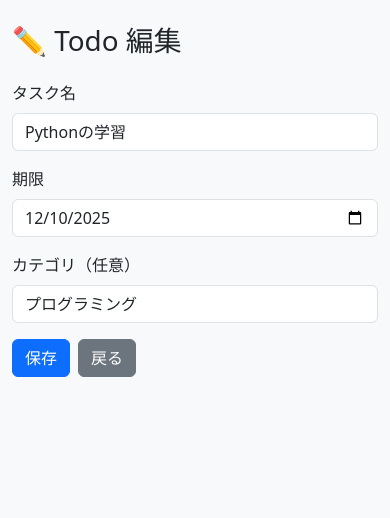
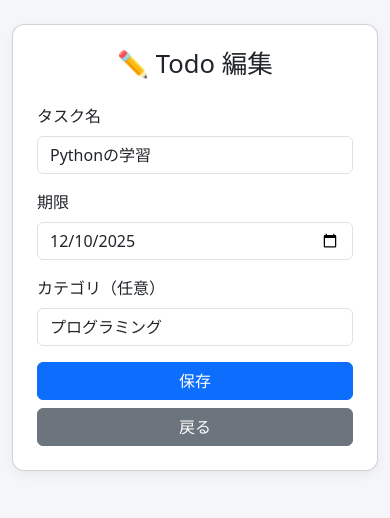
Before and after one commit to potyazushi/todo_app, a FastAPI app: page /edit/1 in a window 390 px wide. Shown: the top 518 px of the page. Run offline with FastAPI, Linux system fonts and the light colour scheme; data comes from the database, SQL or seed files in the repository.

Commit message:
Update edit.html

```diff
--- a/templates/edit.html
+++ b/templates/edit.html
@@ -1,35 +1,73 @@
 <!DOCTYPE html>
-<html>
+<html lang="ja">
 <head>
+    <meta charset="UTF-8">
     <title>Todo 編集</title>
-    <link rel="stylesheet" href="https://cdn.jsdelivr.net/npm/bootstrap@5.3.0/dist/css/bootstrap.min.css">
+    <meta name="viewport" content="width=device-width, initial-scale=1">
+
+    <link rel="stylesheet"
+          href="https://cdn.jsdelivr.net/npm/bootstrap@5.3.0/dist/css/bootstrap.min.css">
+
+    <style>
+        body {
+            background: #f5f6fa;
+        }
+
+        .card-custom {
+            border-radius: 12px;
+            box-shadow: 0 4px 12px rgba(0,0,0,0.05);
+        }
+
+        @media (max-width: 576px) {
+            h1 {
+                font-size: 1.6rem;
+                text-align: center;
+            }
+            .btn {
+                width: 100%;
+            }
+            .btn-group-sm {
+                width: 100%;
+            }
+        }
+    </style>
+
 </head>
-<body class="bg-light">
+<body>
 
 <div class="container py-4">
-    <h1 class="mb-4">✏️ Todo 編集</h1>
+
+    <div class="card card-custom p-4 mb-4">
+        <h1 class="mb-4 text-center">✏️ Todo 編集</h1>
 
         <form method="post" action="/edit/{{ todo.id }}">
+
             <div class="mb-3">
                 <label class="form-label">タスク名</label>
-            <input type="text" name="title" class="form-control" value="{{ todo.title }}" required>
+                <input type="text" name="title" class="form-control"
+                       value="{{ todo.title }}" required>
             </div>
 
             <div class="mb-3">
                 <label class="form-label">期限</label>
-            <input type="date" name="due" class="form-control" value="{{ todo.due }}" required>
+                <input type="date" name="due" class="form-control"
+                       value="{{ todo.due }}" required>
             </div>
 
             <div class="mb-3">
                 <label class="form-label">カテゴリ（任意）</label>
-            <input type="text" name="category" class="form-control" value="{{ todo.category or '' }}">
+                <input type="text" name="category" class="form-control"
+                       value="{{ todo.category or '' }}">
             </div>
 
-        <div class="d-flex gap-2">
+            <div class="d-flex flex-column flex-md-row gap-2">
                 <button class="btn btn-primary">保存</button>
                 <a href="/" class="btn btn-secondary">戻る</a>
             </div>
+
         </form>
+    </div>
+
 </div>
 
 </body>
```
Lines whose indentation alone changed are shown as unchanged.
